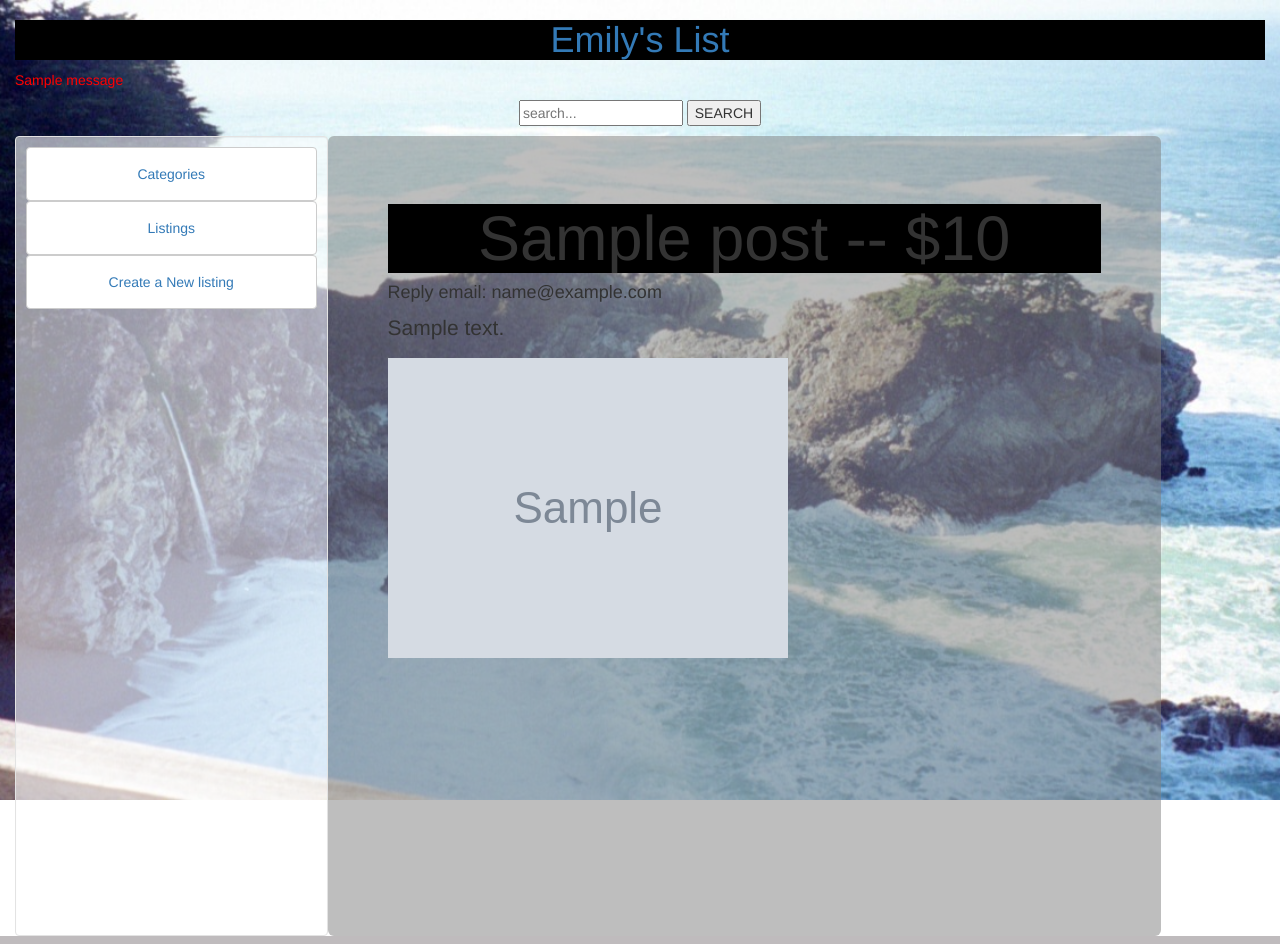
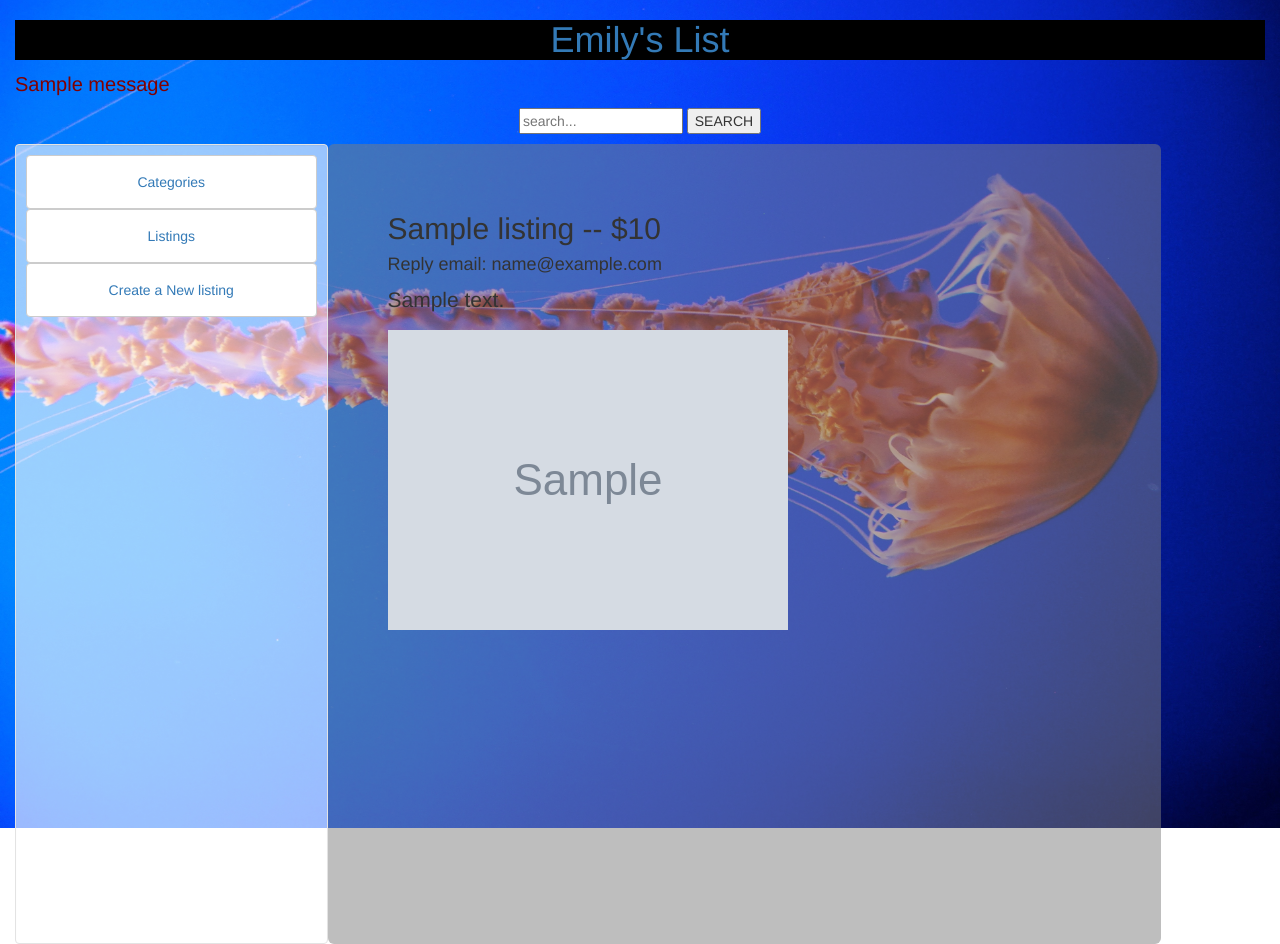
Before and after one commit to Emscan/emilyslist, a Flask app: template templates/listing.html in a window 1280 px wide. Run offline with Flask 2, Linux system fonts and the light colour scheme; the template is opened without the code that fills it: most values are stand-ins (such as "Sample title", 1, 10 or a date in 2020); grey boxes marked "Sample" are stand-in pictures; one stand-in notice (Sample message) is shown; parts of the project's set-up code (start-up, migrations or seed data) failed here and were passed over; some libraries are stand-ins or nearby versions.

Commit message:
fixes bugs and adds jellyfish

```diff
--- a/static/style.css
+++ b/static/style.css
@@ -3,7 +3,7 @@ html, body, .container-fluid, #left-panel> div {
 }
 
 body {
-	background-image: url("/static/a025.jpg");
+	background-image: url("/static/jellyfish.jpg");
 	background-repeat: no-repeat;
 	background-position: center;
 	background-size: cover;
@@ -34,5 +34,14 @@ h1 {
 }
 
 #flash {
-	color: red;
+	color: maroon;
+	font-size: 20px;
 }
+
+a#category {
+	color: white;
+}
+
+div#inner-text a {
+	color: white;
+}
--- a/templates/layout.html
+++ b/templates/layout.html
@@ -12,7 +12,7 @@
 			<h1><a href="#">Emily's List</a></h1>
 			{% with messages = get_flashed_messages() %}
 			{% for message in messages %}
-				<p id="flash" color="red">{{message}}</p>
+				<p id="flash">{{message}}</p>
 			{% endfor %}
 			<p><form action="/search" method="GET">
 					<div class="input-group center-block" style="text-align: center">
--- a/templates/listing.html
+++ b/templates/listing.html
@@ -1,9 +1,10 @@
 {% extends "layout.html" %}
 {% block body %}
-	<h1>{{post.title}} -- ${{post.price}}</h1>
+	<h2>{{listing.title}} -- ${{listing.price}}</h2>
 	<h4>Reply email: {{listing.email}}</h4>
-		<p>{{post.body}}</p>
+		<p>{{listing.body}}</p>
 			{% for image in images %}
 			<img src="{{config['S3_BUCKET_LINK']}}{{image.filename}}">
 			{% endfor %}
+			<div class="images">
 {% endblock %}
--- a/templates/listings.html
+++ b/templates/listings.html
@@ -1,6 +1,6 @@
 {% extends "layout.html" %}
 {% block body %}
-<h1>Listings</h1>
+<h2>Listings</h2>
 	{% for listing in listings %}
 		{% if listing.images %}
 			<img src="/uploads/{{listing.images[0].filename}}" height="100" width="100">
```
Also changed, not shown: static/jellyfish.jpg (added), 1 other file.
